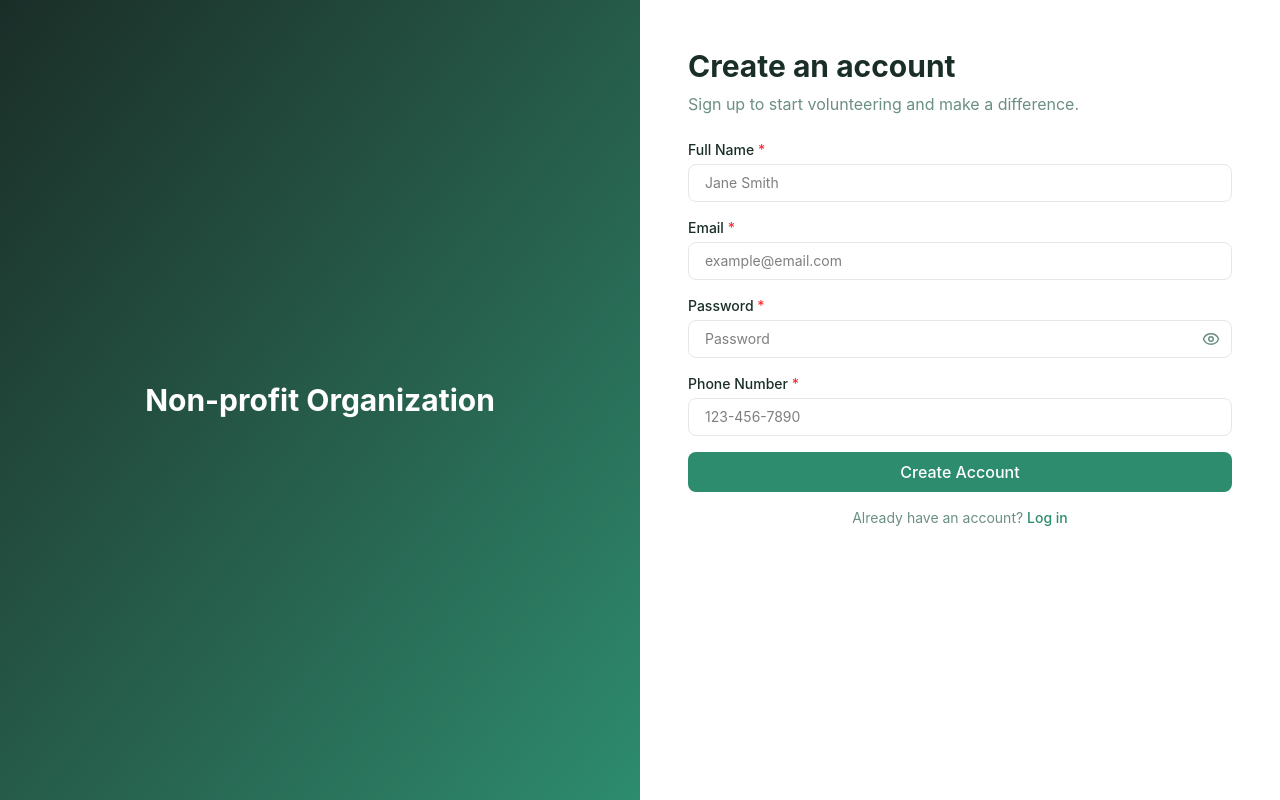
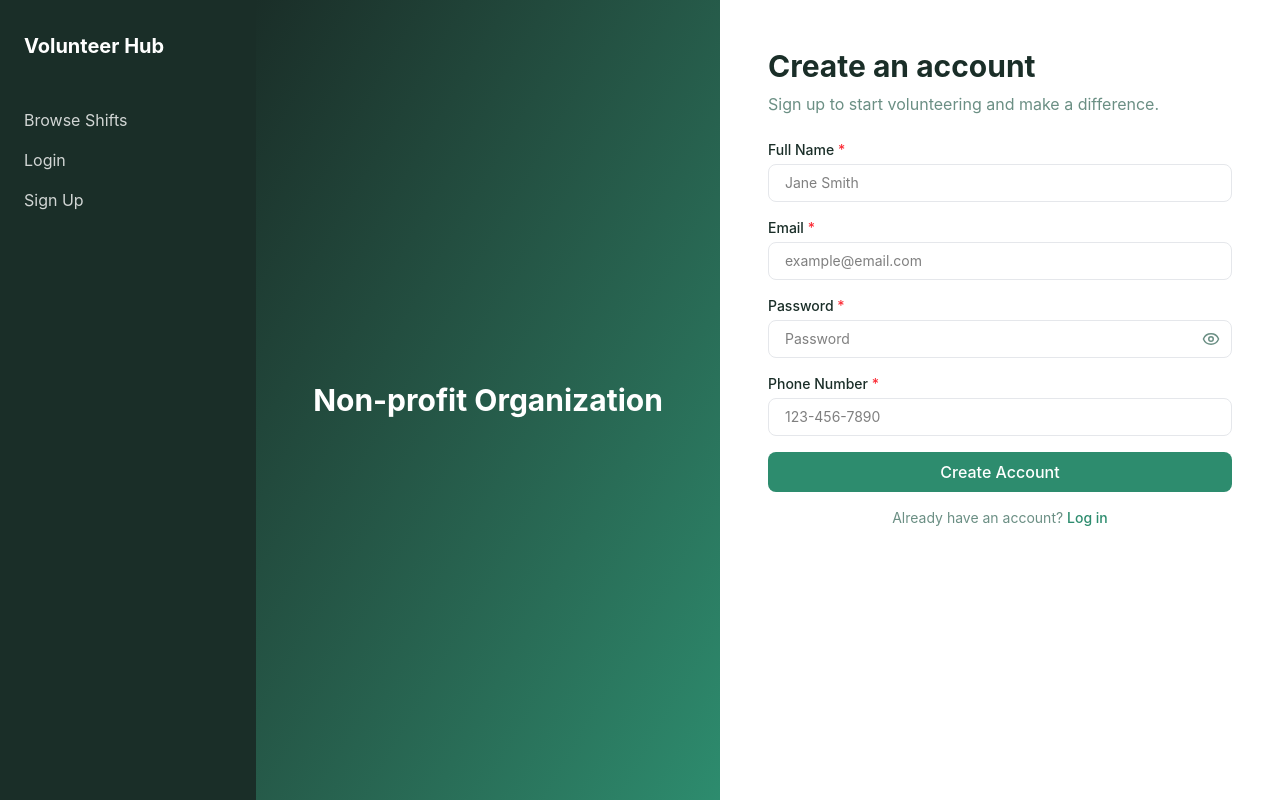
Before and after one commit to whaleism/volunteer-signup-app, a React (Vite) app: page /signup in a window 1280 px wide. Built offline with nearby package versions, Linux system fonts and the light colour scheme.

Commit message:
Added: Navbar. Updated: Responsiveness in Signup.jsx

```diff
--- a/src/App.jsx
+++ b/src/App.jsx
@@ -9,11 +9,14 @@ import ShiftDetail from "./pages/admin/ShiftDetail.jsx";
 import { AuthProvider } from "./context/AuthContext.jsx";
 import ProtectedRoute from "./components/ProtectedRoute.jsx";
 import AdminRoute from "./components/AdminRoute.jsx";
+import Navbar from "./components/Navbar.jsx";
 
 export default function App() {
   return (
     <AuthProvider>
       <BrowserRouter>
+        <Navbar />
+        <div className="md:ml-64">
           <Routes>
             <Route path="/" element={<BrowseShifts />} />
             <Route path="/login" element={<Login />} />
@@ -59,6 +62,7 @@ export default function App() {
               }
             />
           </Routes>
+        </div>
       </BrowserRouter>
     </AuthProvider>
   );
--- /dev/null
+++ b/src/components/Navbar.jsx
@@ -0,0 +1,51 @@
+import { Link } from "react-router-dom";
+import { useAuth } from "../context/AuthContext";
+
+export default function Navbar() {
+  const { user, role } = useAuth();
+
+  return (
+    <div className="fixed top-0 left-0 h-screen w-64 bg-[#1a2e28] flex flex-col px-6 py-8 hidden md:flex">
+      {/* Org name*/}
+      <h1 className="text-white font-bold text-xl mb-10">Volunteer Hub</h1>
+      {/* Nav links*/}
+      {/* Always visible */}
+      <Link to="/" className="text-white/80 hover:text-white py-2">
+        Browse Shifts
+      </Link>
+
+      {/* Logged out */}
+      {!user && (
+        <>
+          <Link to="/login" className="text-white/80 hover:text-white py-2">
+            Login
+          </Link>
+          <Link to="/signup" className="text-white/80 hover:text-white py-2">
+            Sign Up
+          </Link>
+        </>
+      )}
+
+      {/* Volunteer */}
+      {user && role === "volunteer" && (
+        <Link to="/my-shifts" className="text-white/80 hover:text-white py-2">
+          My Shifts
+        </Link>
+      )}
+
+      {/* Admin */}
+      {user && role === "admin" && (
+        <Link to="/admin" className="text-white/80 hover:text-white py-2">
+          Admin Dashboard
+        </Link>
+      )}
+
+      {/* Logout - for logged in users only */}
+      {user && (
+        <button className="text-white/80 hover:text-white py-2 text-left mt-auto">
+          Logout
+        </button>
+      )}
+    </div>
+  );
+}
--- a/src/pages/public/Signup.jsx
+++ b/src/pages/public/Signup.jsx
@@ -36,16 +36,16 @@ export default function Signup() {
   }
 
   return (
-    <div className="flex h-screen">
+    <div className="flex h-screen overflow-hidden">
       {/* Left Panel */}
-      <div className="hidden md:flex items-center justify-center h-full w-1/2 bg-gradient-to-br from-[#1a2e28] to-[#2d8c6e]">
+      <div className="hidden lg:flex items-center justify-center h-full flex-1 bg-gradient-to-br from-[#1a2e28] to-[#2d8c6e]">
         <h1 className="text-3xl font-bold text-white">
           Non-profit Organization
         </h1>
       </div>
 
       {/* Right Panel */}
-      <div className="w-full md:w-1/2 px-12 py-12 overflow-y-auto">
+      <div className="flex-1 px-12 py-12 overflow-y-auto">
         <h1 className="text-3xl font-bold text-[#1a2e28] mb-2">
           Create an account
         </h1>
```
Lines whose indentation alone changed are shown as unchanged.
